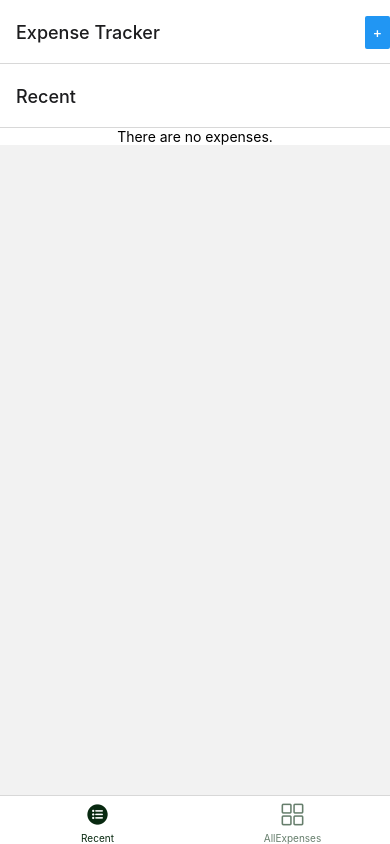
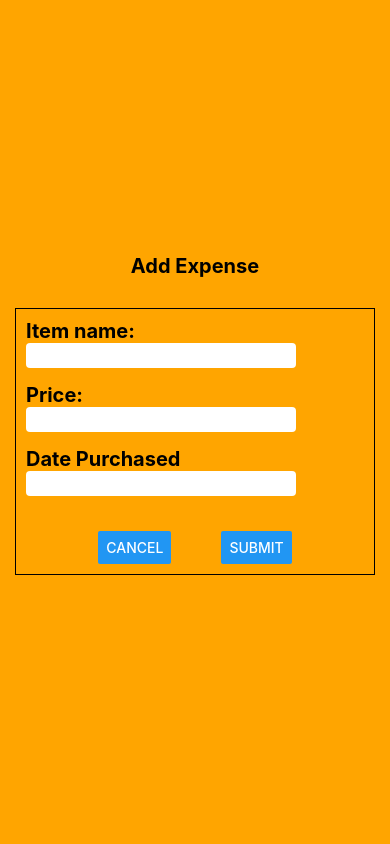
Before and after one commit to ginhanlabs/ExpenseTracker, a React Native app: screen /AddExpense in a window 390 px wide. Built offline with nearby package versions, Linux system fonts and the light colour scheme.

Commit message:
basic pages are in

```diff
--- a/App.js
+++ b/App.js
@@ -1,13 +1,12 @@
-// import { StatusBar } from 'expo-status-bar';
-import { StyleSheet, Button} from 'react-native';
+import { StatusBar } from 'expo-status-bar';
+import { StyleSheet, Button, SafeAreaView} from 'react-native';
 import { NavigationContainer } from '@react-navigation/native';
 import { createNativeStackNavigator } from '@react-navigation/native-stack';
 import Ionicons from 'react-native-vector-icons/Ionicons';
 
-import AddExpenseScreen from './screens/AddExpenseScreen';
 import ExpenseListScreen from './screens/ExpenseListScreen';
 import HomeScreen from './screens/HomeScreen';
-
+import AddExpenseScreen from './screens/AddExpenseScreen';
 const Stack = createNativeStackNavigator();
 
 export default function App({navigation}) {
@@ -18,12 +17,20 @@ export default function App({navigation}) {
   }
 
   return (
+    // <SafeAreaView style={styles.safeArea}>
+    //  <StatusBar
+    //       animated={true}
+    //       backgroundColor="green"
+    //       // barStyle={statusBarStyle}
+    //       // showHideTransition={statusBarTransition}
+    //       // hidden={hidden}
+    //     />
     <NavigationContainer>
       <Stack.Navigator>
         <Stack.Screen
           name="Home"
           component={HomeScreen}
-          options={({ navigation, route }) => ({
+          options={({ navigation }) => ({
             headerTitle: 'Expense Tracker',
              headerRight: () => <Button title="+"
               onPress={() => navigation.navigate('AddExpense')}/>,
@@ -31,16 +38,20 @@ export default function App({navigation}) {
         />
         <Stack.Screen name="AllExpenses"
           component={ExpenseListScreen}
-          options = {{headerShown: false}}/>
+          options = {{headerShown: false}} />
+        <Stack.Screen name="AddExpense"
+          component={AddExpenseScreen}
+          options = {{headerShown: false}} />
       </Stack.Navigator>
-      <Stack.Screen name="AddExpense"
-        component={AddExpenseScreen}>
-      </Stack.Screen>
   </NavigationContainer>
+  // </SafeAreaView>
   );
 }
 
 const styles = StyleSheet.create({
+  safeArea: {
+
+  },
   container: {
     flex: 1,
     backgroundColor: '#fff',
--- /dev/null
+++ b/context/store.js
@@ -0,0 +1 @@
+import { createContext, useContext, useState, } from 'react';
--- a/screens/AddExpenseScreen.js
+++ b/screens/AddExpenseScreen.js
@@ -1,11 +1,94 @@
-import {View, Text} from 'react-native';
+import { Text, View, StyleSheet, TextInput, Button} from "react-native";
+import { useState } from "react";
+function AddExpenseScreen({navigation}) {
+    const [itemName, setItemName] = useState();
+    const [price, setPrice] = useState();
+    const [itemDate, setItemDate] = useState();
 
-function AddExpenseScreen({navigation}){
+
+    function cancelHandler() {
+        console.log("cancel");
+        navigation.navigate('Home')
+    }
+
+    function titleChangeHandler(event) {
+        console.log(event.target.value);
+    }
+
+    // function submitForm(event){
+    //     event.preventDefault();
+    //     console.log("submitted");
+    // }
+
     return(
-        <View>
-            <Text>Add Expense</Text>
+        <View style={styles.container} >
+            <Text style={styles.title}>Add Expense</Text>
+            <View style={styles.formContainer}>
+            <Text style={styles.label}>Item name:</Text>
+            <TextInput name="itemName" style={styles.input}
+                onChange={titleChangeHandler} value={itemName}/>
+            <Text style={styles.label}>Price:</Text>
+            <TextInput name="itemPrice" style={styles.input}></TextInput>
+            <Text style={styles.label}>Date Purchased</Text>
+            <TextInput name="itemDate" style={styles.input}></TextInput>
+
+                <View style={styles.buttonsContainer}>
+                    <Button title="Cancel"
+                        style={styles.button}
+                        onPress={cancelHandler} />
+                    <Button title="Submit"
+                        style={styles.button}
+                        />
+                </View>
+            </View>
+
         </View>
     )
 }
 
 export default AddExpenseScreen;
+
+const styles = StyleSheet.create({
+    container: {
+        flex: 1,
+        backgroundColor: 'orange',
+        // alignItems: 'center',
+        justifyContent: 'center',
+      },
+    title: {
+        fontSize: 20,
+        fontWeight: 'bold',
+        marginBottom: 15,
+        textAlign:'center'
+    },
+    formContainer: {
+        borderBlockColor: 'black',
+        borderWidth: 1,
+        margin: 15,
+        padding: 10,
+
+    },
+    label: {
+        fontSize: 20,
+        fontWeight: 'bold',
+
+        // justifyContent: 'flex-start'
+        // textAlign: 'left',
+
+    },
+    input: {
+        backgroundColor: 'white',
+        borderRadius: 4,
+        padding: 4,
+        width: '80%',
+        marginBottom: 15,
+
+    },
+    buttonsContainer: {
+        marginTop: 20,
+        flexDirection: 'row',
+       margin: 'auto',
+        columnGap: 50,
+    },
+
+})
--- a/screens/ExpenseListScreen.js
+++ b/screens/ExpenseListScreen.js
@@ -17,6 +17,7 @@ export default ExpenseListScreen;
 
 const styles = StyleSheet.create({
     container: {
+        flex: 1,
         backgroundColor: '#fff',
         alignItems: 'center',
         justifyContent: 'center',
--- a/screens/HomeScreen.js
+++ b/screens/HomeScreen.js
@@ -1,7 +1,6 @@
 import { createBottomTabNavigator } from '@react-navigation/bottom-tabs';
 import Ionicons from 'react-native-vector-icons/Ionicons';
 import ExpenseListScreen from './ExpenseListScreen';
-
 
 const Tab = createBottomTabNavigator();
 
```
